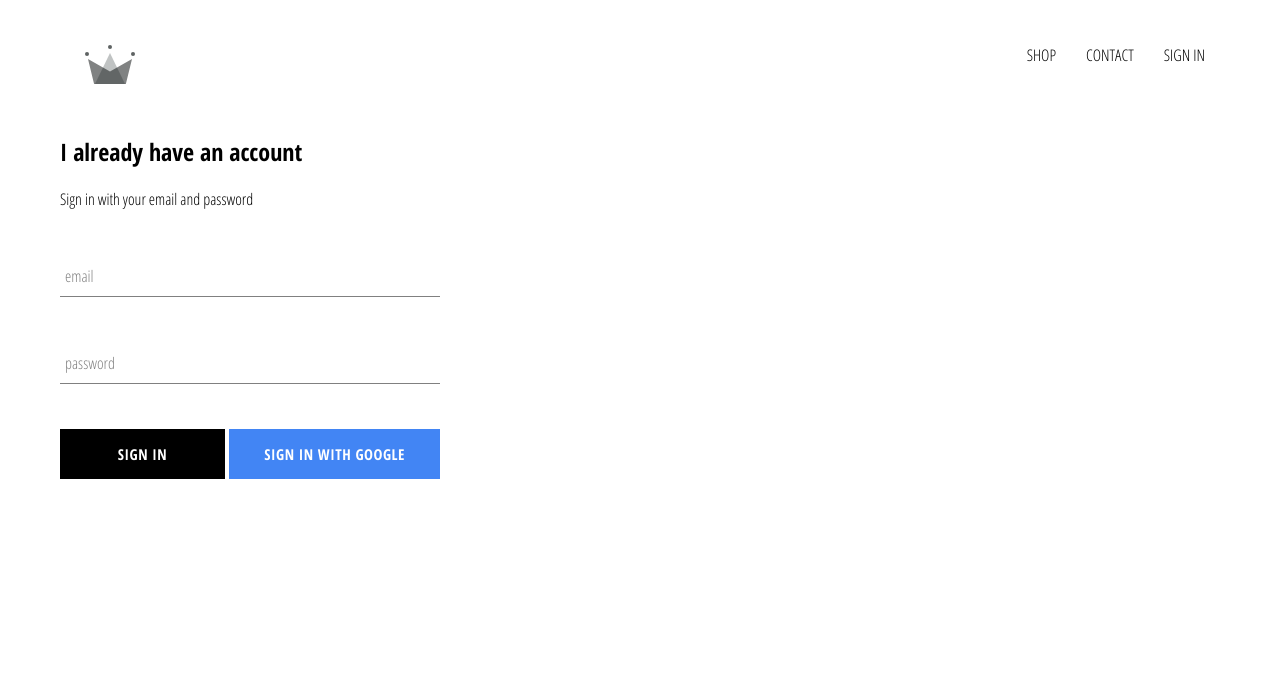
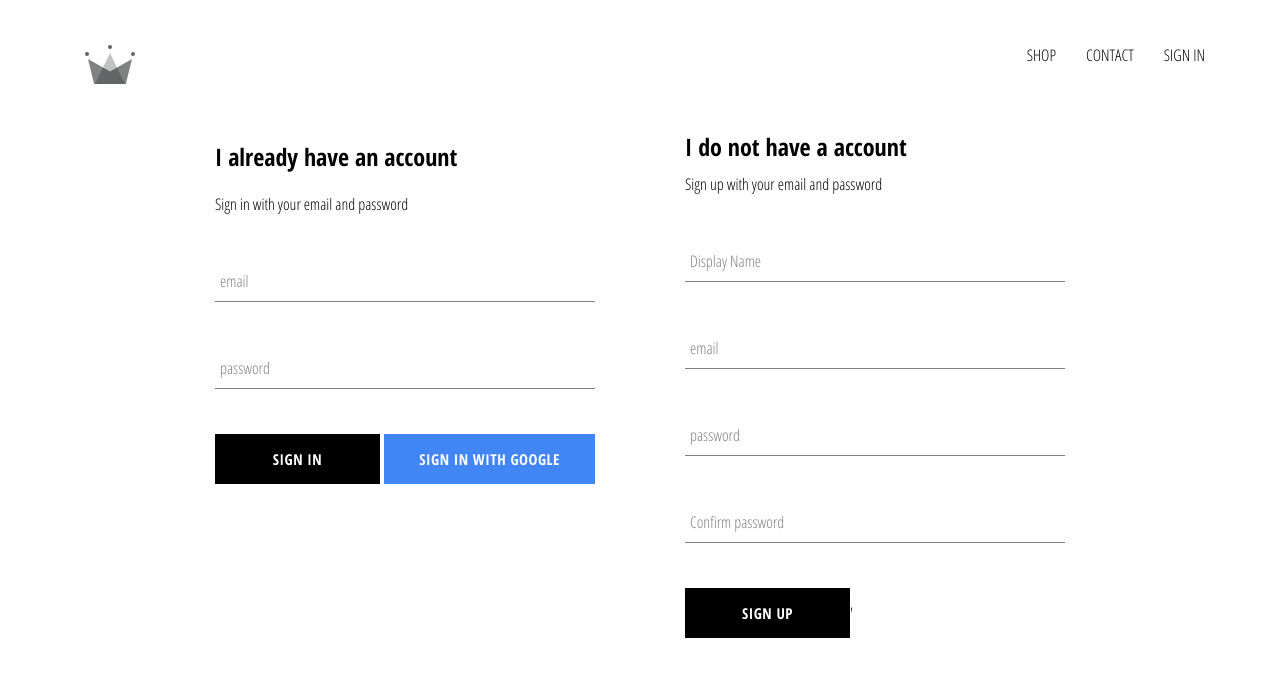
Before and after one commit to Sunmon/Complete_React_Developer, a React (Create React App) app in the folder crwn-clothing/: page /signin in a window 1280 px wide. Shown: the top 676 px of the page. Built offline with nearby package versions, Linux system fonts and the light colour scheme; no server answers.

Commit message:
[feat] firebase에 유저 정보 저장 & 회원가입 구현

```diff
--- a/crwn-clothing/src/App.js
+++ b/crwn-clothing/src/App.js
@@ -4,7 +4,7 @@ import HomePage from './pages/hompage/homepage.component';
 import ShopPage from './pages/shop/shop.component';
 import Header from './components/header/header.component';
 import SignInAndSignUpPage from './pages/sign-in-and-sign-up/sign-in-and-sign-up.component';
-import { auth } from './firebase/firebase.utils';
+import { auth, createUserProfileDocument } from './firebase/firebase.utils';
 import './App.css';
 
 class App extends React.Component {
@@ -19,9 +19,22 @@ class App extends React.Component {
   unsubscribeFromAuth = null;
 
   componentDidMount() {
-    this.unsubscribeFromAuth = auth.onAuthStateChanged(user => {
-      this.setState({ currentUser: user });
-      console.log(user);
+    this.unsubscribeFromAuth = auth.onAuthStateChanged(async userAuth => {
+      if (userAuth) {
+        const userRef = await createUserProfileDocument(userAuth);
+        userRef.onSnapshot(snapShot => {
+          this.setState({
+            currentUser: {
+              id: snapShot.id,
+              ...snapShot.data(),
+            },
+          });
+
+          console.log(this.state);
+        });
+      } else {
+        this.setState({ currentUser: userAuth });
+      }
     });
   }
 
--- /dev/null
+++ b/crwn-clothing/src/components/sign-up/sign-up.component.jsx
@@ -0,0 +1,98 @@
+import React from 'react';
+import FormInput from '../form-input/form-input.component';
+import CustomButton from '../custom-button/custom-button.component';
+
+import { auth, createUserProfileDocument } from '../../firebase/firebase.utils';
+
+import './sign-up.styles.scss';
+
+class SignUp extends React.Component {
+  constructor() {
+    super();
+
+    this.state = {
+      displayName: '',
+      email: '',
+      password: '',
+      confirmPassword: '',
+    };
+  }
+
+  handleSubmit = async event => {
+    event.preventDefault();
+    const { displayName, email, password, confirmPassword } = this.state;
+    if (password !== confirmPassword) {
+      alert("passwords don't match");
+      return;
+    }
+
+    try {
+      const { user } = await auth.createUserWithEmailAndPassword(
+        email,
+        password,
+      );
+      await createUserProfileDocument(user, { displayName });
+      this.setState({
+        displayName: '',
+        email: '',
+        password: '',
+        confirmPassword: '',
+      });
+    } catch (error) {
+      console.error(error);
+    }
+  };
+
+  handleChange = event => {
+    const { name, value } = event.target;
+
+    this.setState({ [name]: value });
+  };
+
+  render() {
+    const { displayName, email, password, confirmPassword } = this.state;
+    return (
+      <div className="sign-up">
+        <h2 className="title"> I do not have a account</h2>
+        <span>Sign up with your email and password</span>
+        <form className="sign-up-form" onSubmit={this.handleSubmit}>
+          <FormInput
+            type="text"
+            name="displayName"
+            value={displayName}
+            onChange={this.handleChange}
+            label="Display Name"
+            required
+          />
+          <FormInput
+            type="email"
+            name="email"
+            value={email}
+            onChange={this.handleChange}
+            label="email"
+            required
+          />
+          <FormInput
+            type="password"
+            name="password"
+            value={password}
+            onChange={this.handleChange}
+            label="password"
+            required
+          />
+          <FormInput
+            type="password"
+            name="confirmPassword"
+            value={confirmPassword}
+            onChange={this.handleChange}
+            label="Confirm password"
+            required
+          />
+          <CustomButton type="submit">SIGN UP</CustomButton>'
+        </form>
+      </div>
+    );
+  }
+}
+
+export default SignUp;
--- /dev/null
+++ b/crwn-clothing/src/components/sign-up/sign-up.styles.scss
@@ -0,0 +1,9 @@
+.sign-up {
+  display: flex;
+  flex-direction: column;
+  width: 380px;
+
+  .title {
+    margin: 10px 0;
+  }
+}
--- /dev/null
+++ b/crwn-clothing/src/firebase/firebase.utils.js
@@ -0,0 +1,57 @@
+import firebase from 'firebase/app';
+import 'firebase/firestore';
+import 'firebase/auth';
+
+const config = {
+  apiKey: 'AIzaSyA2pia8Jai-Z-SAbYqDAaKEzuKfkw6tTGg',
+  authDomain: 'crwn-db-6e552.firebaseapp.com',
+  projectId: 'crwn-db-6e552',
+  storageBucket: 'crwn-db-6e552.appspot.com',
+  messagingSenderId: '90020111890',
+  appId: '1:90020111890:web:11555a7bc07c5720585acb',
+  measurementId: 'G-NVD63QDYE4',
+};
+
+export const createUserProfileDocument = async (userAuth, additionalData) => {
+  if (!userAuth) {
+    return;
+  }
+
+  const userRef = firestore.doc(`users/${userAuth.uid}`);
+
+  const snapShot = await userRef.get();
+
+  // console.log(firestore.doc(`users/${userAuth.uid}`));
+  // console.log(snapShot);
+
+  // user정보가 없다면 새로 만든다
+  if (!snapShot.exists) {
+    const { displayName, email } = userAuth;
+    const createdAt = new Date();
+
+    try {
+      await userRef.set({
+        displayName,
+        email,
+        createdAt,
+        ...additionalData,
+      });
+    } catch (error) {
+      console.log('error createing user', error.message);
+    }
+  }
+
+  return userRef;
+};
+
+firebase.initializeApp(config);
+
+export const auth = firebase.auth();
+export const firestore = firebase.firestore();
+
+const provider = new firebase.auth.GoogleAuthProvider();
+provider.setCustomParameters({ prompt: 'select_account' });
+
+export const signInWithGoogle = () => auth.signInWithPopup(provider);
+
+export default firebase;
--- a/crwn-clothing/src/pages/sign-in-and-sign-up/sign-in-and-sign-up.component.jsx
+++ b/crwn-clothing/src/pages/sign-in-and-sign-up/sign-in-and-sign-up.component.jsx
@@ -1,10 +1,12 @@
 import React from 'react';
 import SignIn from '../../components/sign-in/sign-in.component';
+import SignUp from '../../components/sign-up/sign-up.component';
 import './sign-in-and-sign-up.styles.scss';
 
 const SignInAndSignUpPage = () => (
   <div className="sign-in-and-sign-up">
     <SignIn />
+    <SignUp />
   </div>
 );
 
--- a/crwn-clothing/src/pages/sign-in-and-sign-up/sign-in-and-sign-up.styles.scss
+++ b/crwn-clothing/src/pages/sign-in-and-sign-up/sign-in-and-sign-up.styles.scss
@@ -0,0 +1,6 @@
+.sign-in-and-sign-up {
+  width: 850px;
+  display: flex;
+  justify-content: space-between;
+  margin: 30px auto;
+}
```
